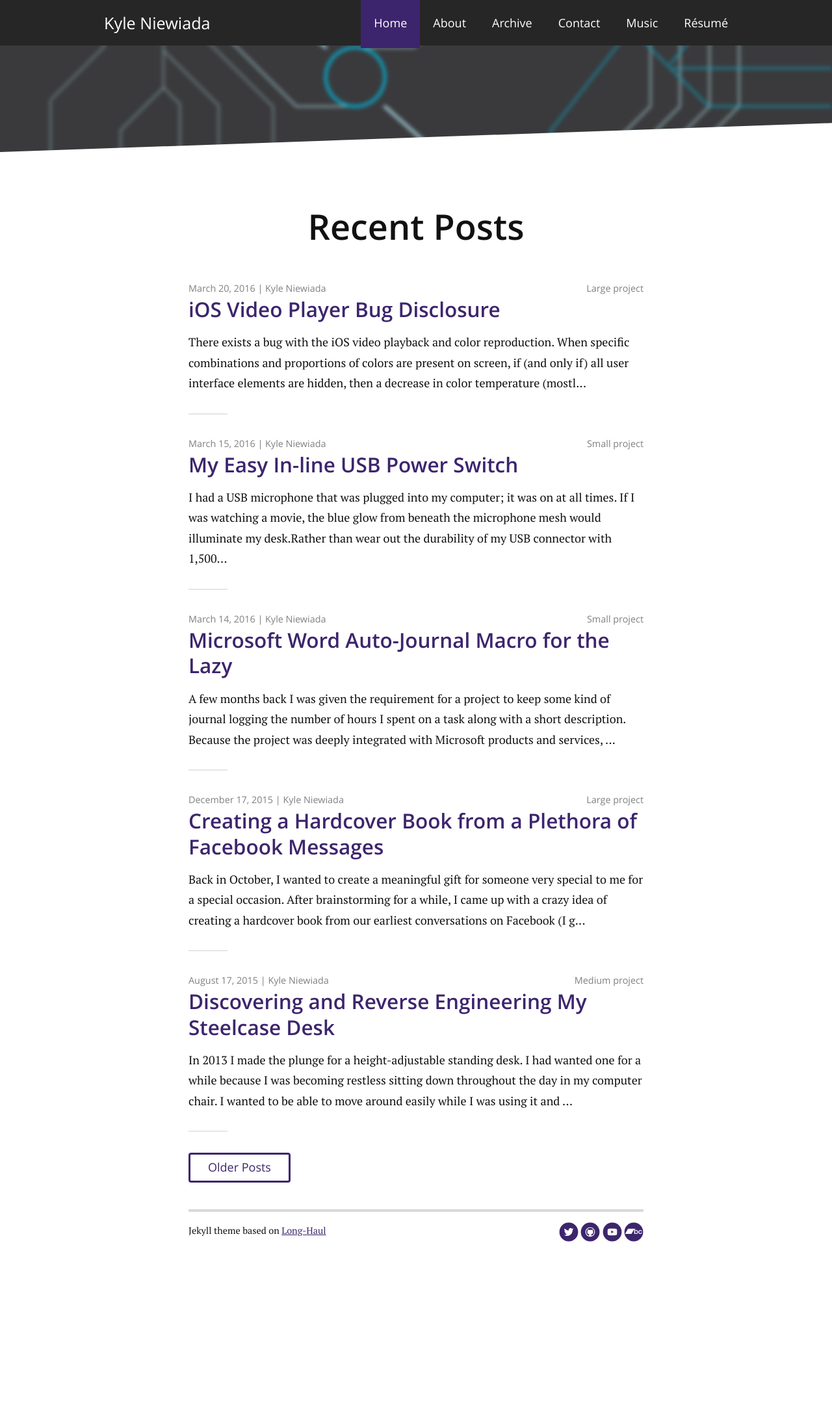
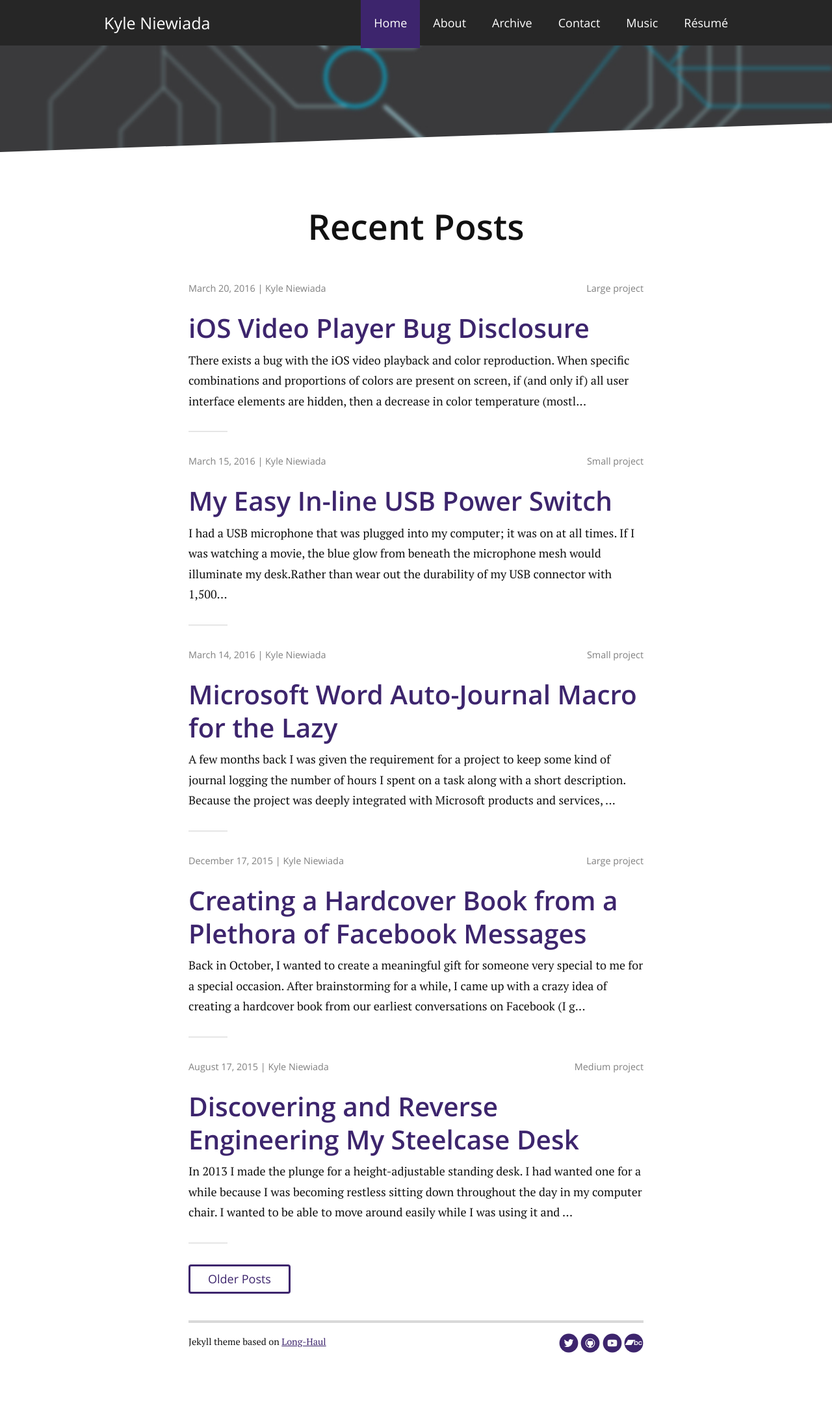
Before and after one commit to aav7fl/website-legacy, a Jekyll site: the page built from index.html, in a window 1280 px wide. Shown: the whole page at 65% size. Built offline with Jekyll 4.4.1, drawn with Linux system fonts in a browser that asks for light colours; the list of posts is cut into pages by our own code; before the commit the page ends 1998 px from its top, so only the background shows below that.

Commit message:
lSEO Optimizations

```diff
--- a/_includes/head.html
+++ b/_includes/head.html
@@ -5,6 +5,10 @@
     {% if page.meta %}
     <meta name="description" content="{{ page.meta}}" />
     {% endif %}
+
+    <!-- Favicon -->
+    <link rel="icon" type="image/x-icon" href="{{ "/assets/img/favicon.ico" | prepend: site.baseurl }}" />
+
     <title>
       {% if paginator and paginator.page > 1 %}
         {% assign overwriteTitle = page.title | append: ' | Page ' | append: paginator.page %}
@@ -13,8 +17,6 @@
         {% if page.title %}{{ page.title }}{% else %}{{ site.title }}{% endif %}
       {% endif %}
     </title>
-    <!-- Favicon -->
-    <link rel="icon" type="image/x-icon" href="{{ "/assets/img/favicon.ico" | prepend: site.baseurl }}" />
 
     <!-- Come and get me RSS readers -->
     <link rel="alternate" type="application/atom+xml" title="{{ site.title }}" href="{{ "/atom.xml" | prepend: site.baseurl | prepend: site.url }}" />
--- a/index.html
+++ b/index.html
@@ -1,15 +1,16 @@
 ---
 layout: default
 title: Kyle Niewiada
-meta: "Kyle Niewiada's personal website and blog postings. Information on how to reproduce steps in projects will be shared. The code will be open source."
+meta: "Kyle Niewiada's personal website where he documents and explains his projects about programming and music. Related source code is open sourced."
 ---
 <div class="home" id="home">
+  <link rel="canonical" href="https://www.kyleniewiada.org/"/>
   <h1 class="pageTitle">Recent Posts</h1>
   <ul class="posts noList">
     {% for post in paginator.posts %}
       <li>
         <div style="overflow: auto;"><span class="meta">{{ post.date | date: '%B %d, %Y' }} | {{ post.author }}</span><span class="tag">{{ post.tag | capitalize}}</span></div>
-        <h3><a class="post-link" href="{{ post.url | prepend: site.baseurl }}">{{ post.title }}</a></h3>
+        <h2><a class="post-link" href="{{ post.url | prepend: site.baseurl }}">{{ post.title }}</a></h2>
         <p class="description">{% if post.description %}{{ post.description | strip_html | strip_newlines | truncate: 250 }}{% else %}{{ post.content | strip_html | strip_newlines | truncate: 250 }}{% endif %}</p>
       </li>
     {% endfor %}
```
